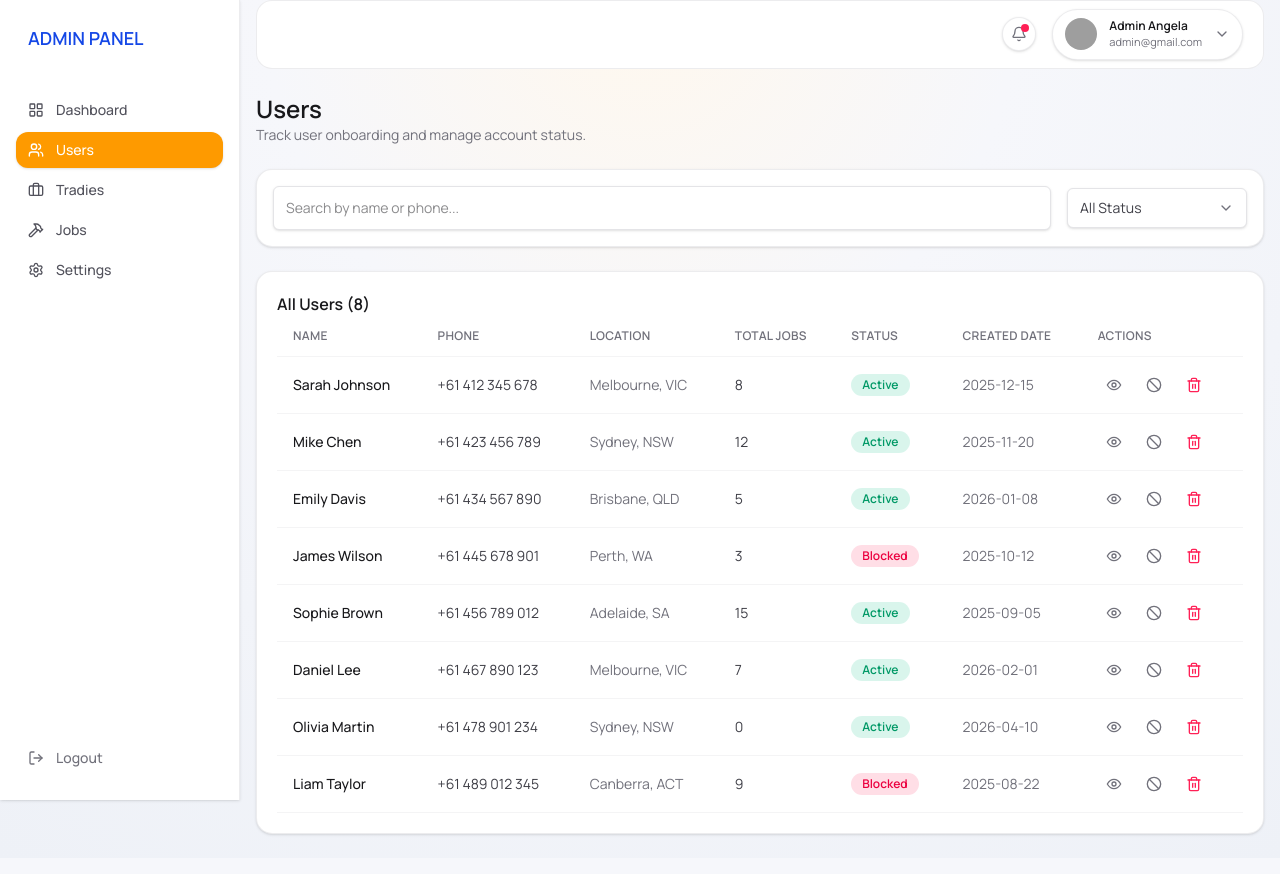
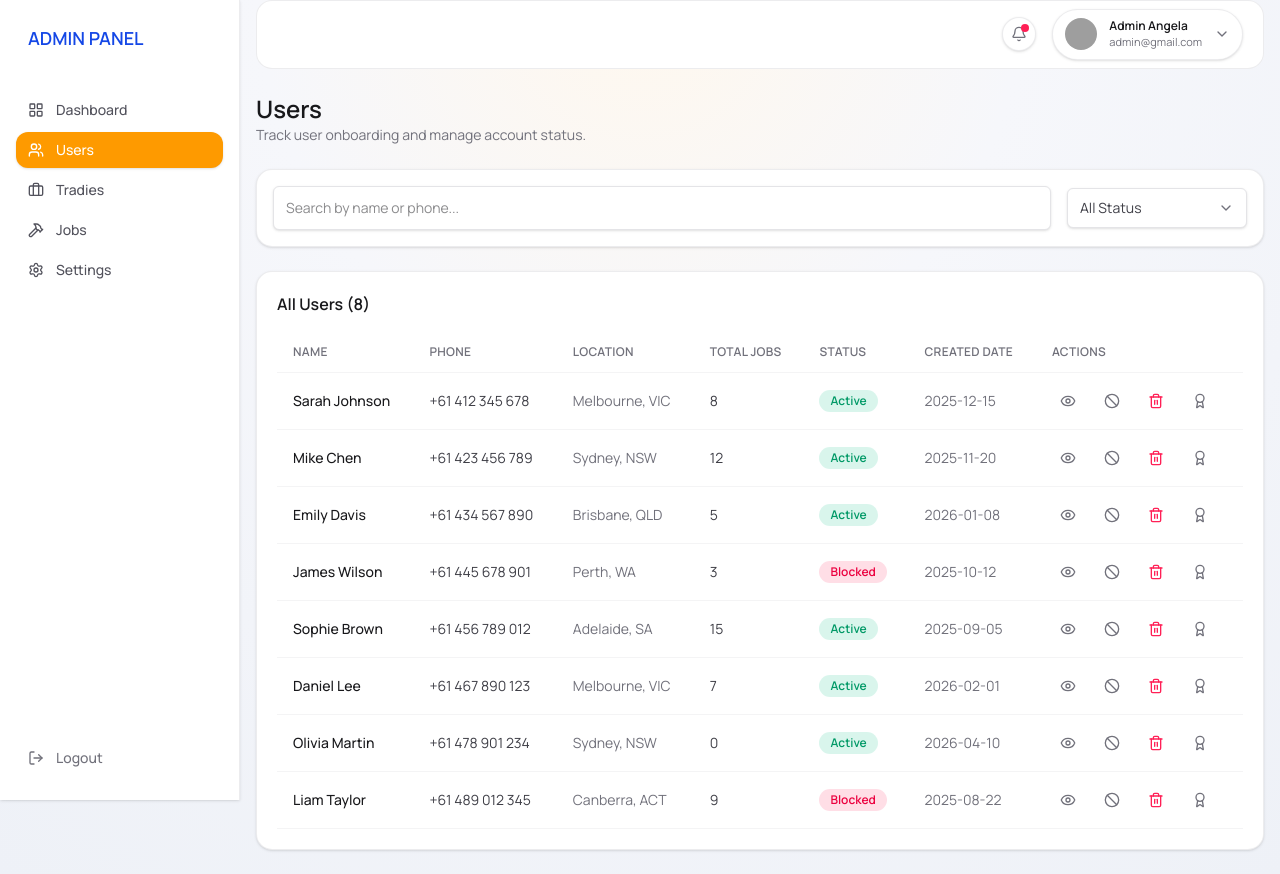
Before and after one commit to suman-chandra-barman/tradely-admin-dashboard, a Next.js app: page /users in a window 1280 px wide. Built offline with nearby package versions, Linux system fonts and the light colour scheme; grey boxes are pictures that could not be loaded.

Commit message:
feat: update UsersTable and TradiesTabs components with improved styling and additional icons

```diff
--- a/src/components/tradies/TradiesTabs.tsx
+++ b/src/components/tradies/TradiesTabs.tsx
@@ -143,7 +143,7 @@ export default function TradiesTabs() {
 
       <TabsContent value="tradies">
         <Card>
-          <CardHeader>
+          <CardHeader className="mb-4">
             <CardTitle>All Tradies</CardTitle>
           </CardHeader>
           <CardContent>
--- a/src/components/users/UsersTable.tsx
+++ b/src/components/users/UsersTable.tsx
@@ -1,6 +1,6 @@
 "use client";
 
-import { Ban, Trash2 } from "lucide-react";
+import { Ban, Trash2, Eye, Award } from "lucide-react";
 
 import { Badge } from "@/components/ui/badge";
 import { Card, CardContent, CardHeader, CardTitle } from "@/components/ui/card";
@@ -12,7 +12,6 @@ import {
   TableHeader,
   TableRow,
 } from "@/components/ui/table";
-import UserDetailsDialog from "@/components/users/UserDetailsDialog";
 
 const users = [
   {
@@ -108,7 +107,7 @@ const users = [
 export default function UsersTable() {
   return (
     <Card>
-      <CardHeader className="flex flex-row items-center justify-between">
+      <CardHeader className="flex flex-row items-center justify-between mb-4">
         <CardTitle>All Users (8)</CardTitle>
       </CardHeader>
       <CardContent>
@@ -144,20 +143,18 @@ export default function UsersTable() {
                 </TableCell>
                 <TableCell className="text-zinc-500">{user.created}</TableCell>
                 <TableCell>
-                  <div className="flex items-center gap-2">
-                    <UserDetailsDialog
-                      name={user.name}
-                      id={user.id}
-                      email={user.email}
-                      phone={user.phone}
-                      joined={user.joined}
-                      status={user.status as "Active" | "Blocked"}
-                    />
-                    <button className="rounded-full p-2 text-zinc-500 hover:bg-zinc-100">
+                  <div className="flex items-center gap-3">
+                    <button className="rounded-full p-2 text-zinc-500 hover:bg-zinc-100 hover:text-zinc-700 transition-colors">
+                      <Eye className="h-4 w-4" />
+                    </button>
+                    <button className="rounded-full p-2 text-zinc-500 hover:bg-zinc-100 hover:text-zinc-700 transition-colors">
                       <Ban className="h-4 w-4" />
                     </button>
-                    <button className="rounded-full p-2 text-rose-500 hover:bg-rose-50">
+                    <button className="rounded-full p-2 text-rose-500 hover:bg-rose-50 hover:text-rose-700 transition-colors">
                       <Trash2 className="h-4 w-4" />
+                    </button>
+                    <button className="rounded-full p-2 text-zinc-500 hover:bg-zinc-100 hover:text-zinc-700 transition-colors">
+                      <Award className="h-4 w-4" />
                     </button>
                   </div>
                 </TableCell>
```
